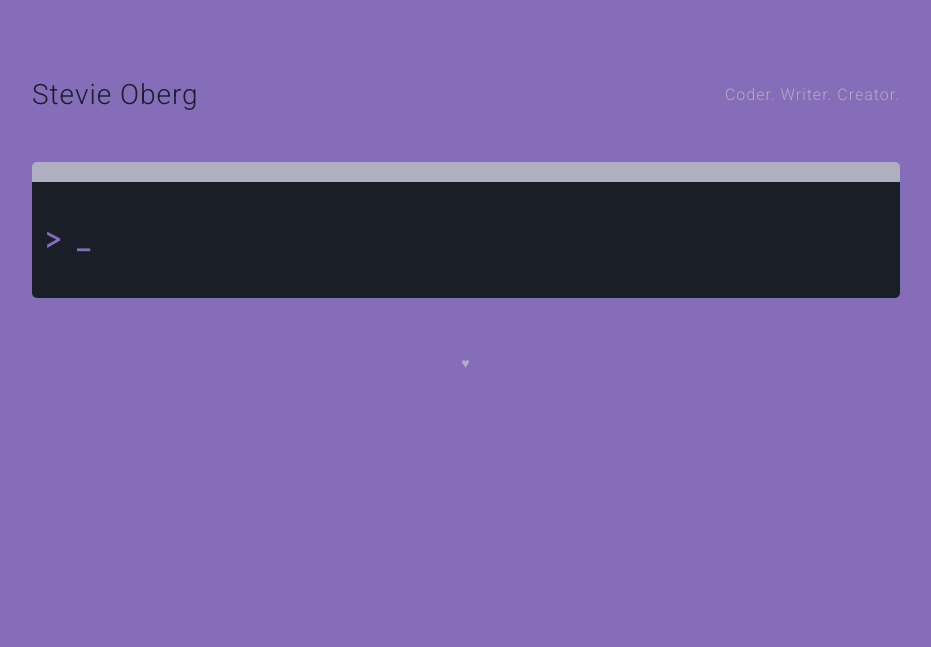
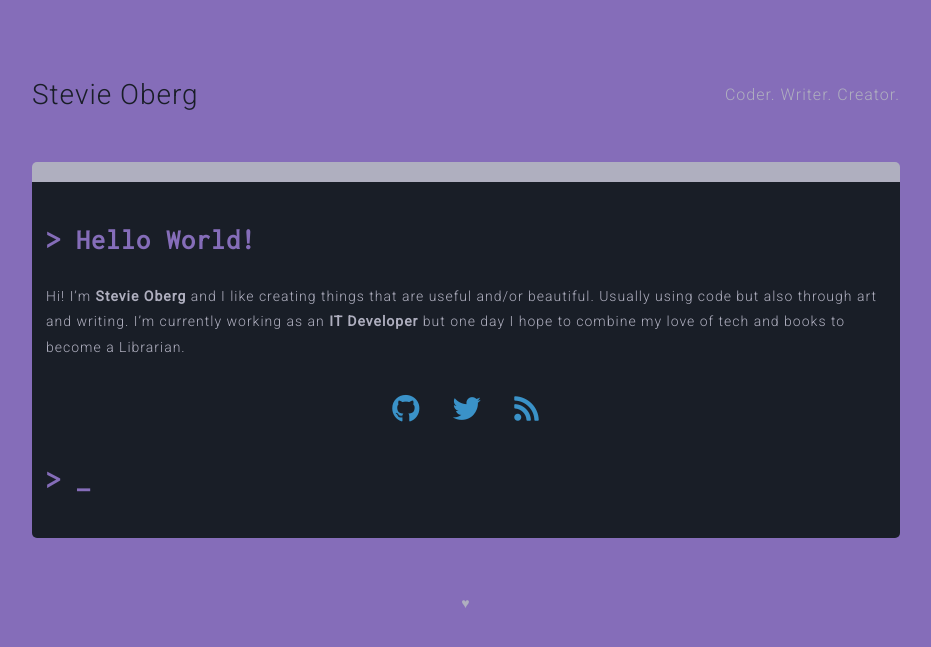
Before and after one commit to stevieoberg/stevieoberg.github.io, a Jekyll site: the page built from _pages/index.md, in a window 1280 px wide. Shown: the top 647 px of the page, without its empty margins (174-1105 px from the left). Built offline with Jekyll 4.4.1, drawn with Linux system fonts in a browser that asks for light colours; nearby versions of some CDN libraries; our own code applies the rules of GitHub Pages for plain Markdown files.

Commit message:
Moved pages to their own folder

```diff
--- /dev/null
+++ b/_pages/index.md
@@ -0,0 +1,12 @@
+---
+permalink: "/"
+---
+
+# Hello World!
+Hi! I’m **Stevie Oberg** and I like creating things that are useful and/or beautiful. Usually using code but also through art and writing. I'm currently working as an **IT Developer** but one day I hope to combine my love of tech and books to become a Librarian.
+
+<div id="social">
+    <a href="{{ site.github.owner_url }}"><i class="fab fa-github fa-2x"></i></a>
+    <a href="https://twitter.com/{{ site.twitter }}"><i class="fab fa-twitter fa-2x"></i></a>
+    <a href="/feed.xml"><i class="fas fa-rss fa-2x"></i></a>
+</div>
--- a/index.html
+++ /dev/null
@@ -1,33 +0,0 @@
----
-layout: default
----
-
-{% for collection in site.collections %}
-    {% assign csize = collection.docs | size %}
-    {% if csize != 0 %}
-        <section>
-            <div class="list-group list-group-flush">
-                <h1>
-                    <a href="{{ collection.label }}">
-                        <i class="{{ collection.icon }}"></i> {{ collection.title }}
-                    </a>
-                </h1>
-                {% assign items = collection.docs | reverse %}
-                {% for item in items limit:5 %}
-                    <a href="{{ item.url }}" class="list-group-item">
-                        <div class="media">
-                            <img class="mr-3" src="{{ item.image | prepend: 'img/' }}" />
-                            <div class="media-body">
-                                <div class="d-flex w-100 justify-content-between">
-                                    <h2 class="mb-1 mt-0">{{ item.title }}</h2>
-                                    <small class="text-muted">{{ item.date | date: '%b %d, %Y' }}</small>
-                                </div>
-                                <p class="card-text">{{ item.caption }}</p>
-                            </div>
-                        </div>
-                    </a>
-                {% endfor %}
-            </div>
-        </section>
-    {% endif %}
-{% endfor %}
```
Also changed, not shown: _pages/now.md (renamed from now.md, +1 -0 lines).
